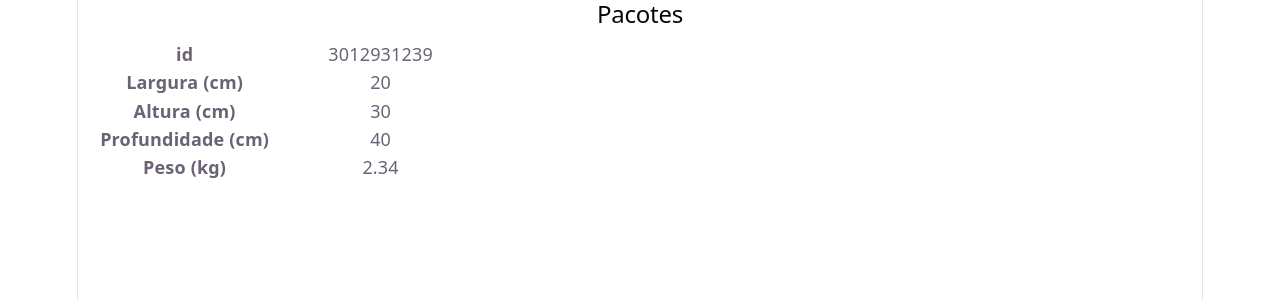
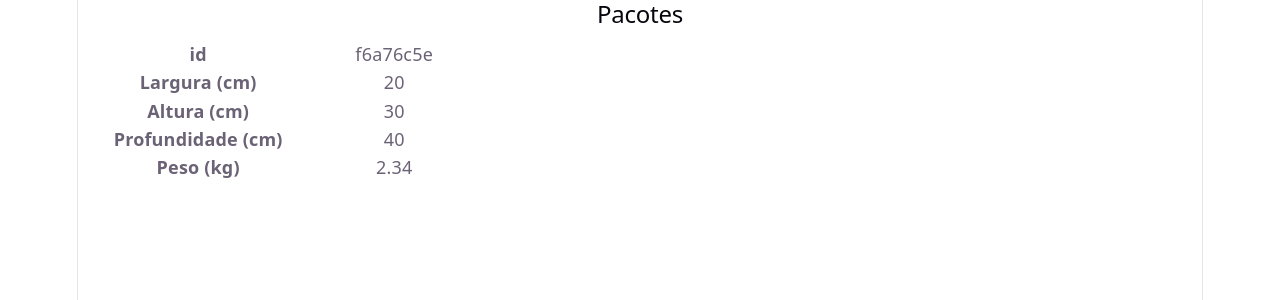
Before and after one commit to ufjf-dcc207/ufjf-dcc207-2026-3-a-atv08-andrelopes132, a React (Vite) app: page / in a window 1280 px wide. Shown: the top 300 px of the page. Built offline with nearby package versions, Linux system fonts and the light colour scheme.

Commit message:
adiciona props no pacote

```diff
--- a/src/App.tsx
+++ b/src/App.tsx
@@ -1,13 +1,24 @@
 import { useState } from 'react'
 import './App.css'
 import Pacote from './Pacote'
+import type { PacoteType } from './types'
+
+const data:Array<PacoteType> = [
+    {
+        id: "f6a76c5e-3b13-45c0-9e61-3979c945acc0",
+        largura: 20.0,
+        altura: 30.0,
+        profundidade: 40.0,
+        peso: 2.34
+    }
+]
 
 function App() {
   return (
     <>
       <h2>Pacotes</h2>
       <div className="pacotes">
-        <Pacote/>
+        <Pacote pacote={data[0]}/>
       </div>
     </>
   )
--- a/src/Pacote.tsx
+++ b/src/Pacote.tsx
@@ -1,19 +1,29 @@
 import "./Pacote.css"
+import type { PacoteType } from "./types"
 
-export default function Pacote(){
+type PacoteProps = {
+    pacote : PacoteType;
+}
+
+export default function Pacote({ pacote } : PacoteProps){
     return (
         <>
             <div className="pacote">
 
-                <dt>id</dt>                     <dd>3012931239</dd>
+                <dt>id</dt>
+                <dd title={pacote.id}>{pacote.id.substring(0,8)}</dd>
 
-                <dt>Largura (cm)</dt>           <dd>20</dd>
+                <dt>Largura (cm)</dt>
+                <dd>{pacote.largura}</dd>
 
-                <dt>Altura (cm)</dt>            <dd>30</dd>
+                <dt>Altura (cm)</dt>
+                <dd>{pacote.altura}</dd>
 
-                <dt>Profundidade (cm)</dt>      <dd>40</dd>
+                <dt>Profundidade (cm)</dt>
+                <dd>{pacote.profundidade}</dd>
 
-                <dt>Peso (kg)</dt>              <dd>2.34</dd>
+                <dt>Peso (kg)</dt>
+                <dd>{pacote.peso}</dd>
 
             </div>
         </>
--- /dev/null
+++ b/src/types.ts
@@ -0,0 +1,7 @@
+export type PacoteType = {
+    id: string;
+    largura: number;
+    altura: number;
+    profundidade: number;
+    peso: number;
+}
```
